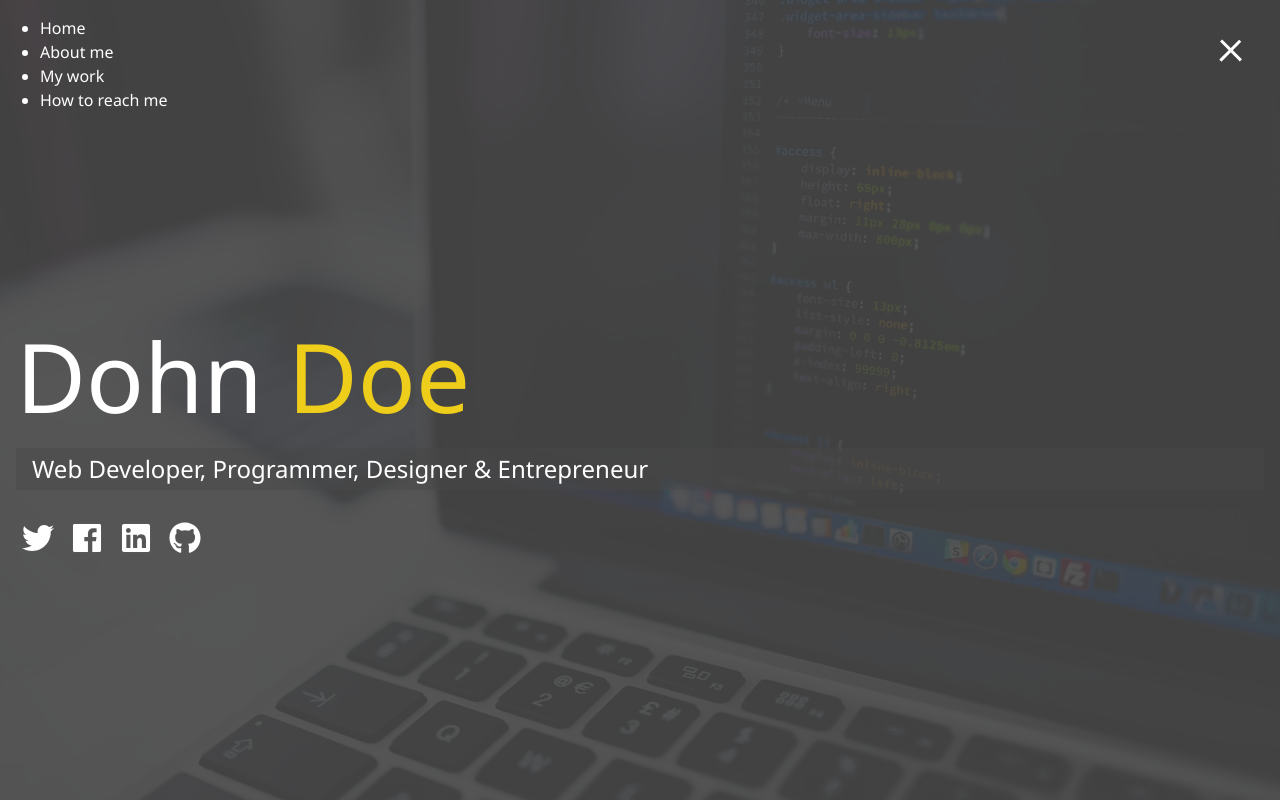
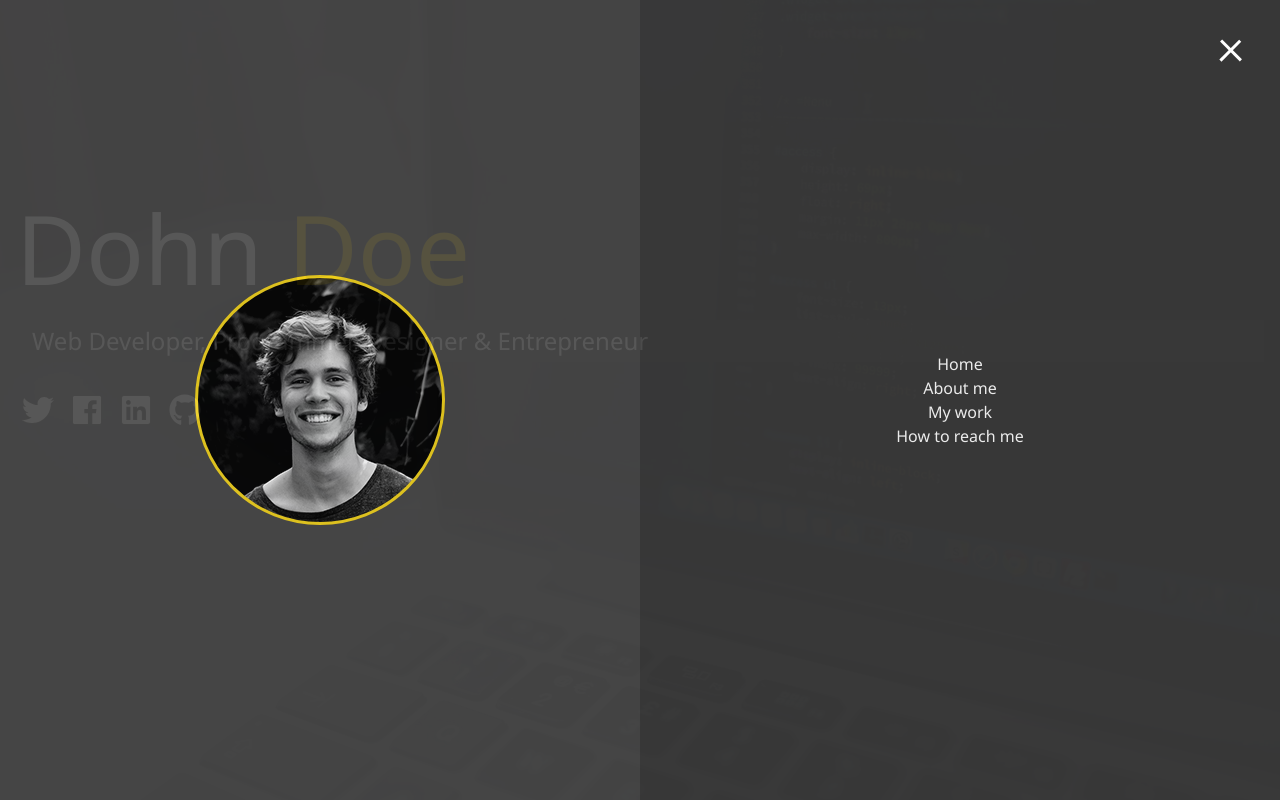
Before and after one commit to marusyaganza/portfolio, a website: page index.html in a window 1280 px wide. Both pictures are taken after a click on the element 1231 px from the left and 47 px from the top of the page. Drawn offline with Linux system fonts and the light colour scheme.

Commit message:
Add navigation and branding

```diff
--- a/index.html
+++ b/index.html
@@ -19,7 +19,7 @@
 </div>
 <nav class="menu">
     <div class="menu-branding">
-        <div class="portret"></div>
+        <div class="portrait"></div>
     </div>
     <ul class="menu-nav">
         <li class="nav-item"><a href="/" class="nav-link">Home</a></li>
--- a/scss/_menu.scss
+++ b/scss/_menu.scss
@@ -30,3 +30,58 @@
     }
   }
 }
+
+// Menu overlay
+.menu {
+  position: fixed;
+  top: 0;
+  width: 100%;
+  opacity: 0.9;
+  visibility: hidden;
+  &.show {
+    visibility: visible;
+  }
+  &-branding, &-nav {
+    display: flex;
+    flex-flow: column wrap;
+    align-items: center;
+    justify-content: center;
+    float: left;
+    width: 50%;
+    height: 100vh;
+    overflow: hidden;
+  }
+  &-nav {
+    margin: 0;
+    padding: 0;
+    background: darken($primary-color, 5);
+    list-style: none;
+    transform: translate3d(0, -100%, 0);
+    @include easeOut;
+    &.show {
+      transform: translate3d(0, 0, 0);
+    }
+  }
+  &-branding {
+    background: $primary-color;
+    @include easeOut;
+    transform: translate3d(0, 100%, 0);
+    &.show {
+      transform: translate3d(0, 0, 0);
+    }
+    .portrait {
+      width: 250px;
+      height: 250px;
+      background: url('../img/portrait.jpg');
+      border-radius: 50%;
+      border: solid 3px $secondary-color;
+    }
+  }
+  .nav-item {
+    transform: translate3d(600px, 0, 0);
+    @include  easeOut;
+    &.show {
+      transform: translate3d(0, 0,0);
+    }
+  }
+}
```
Also changed, not shown: dist/css/main.css.
